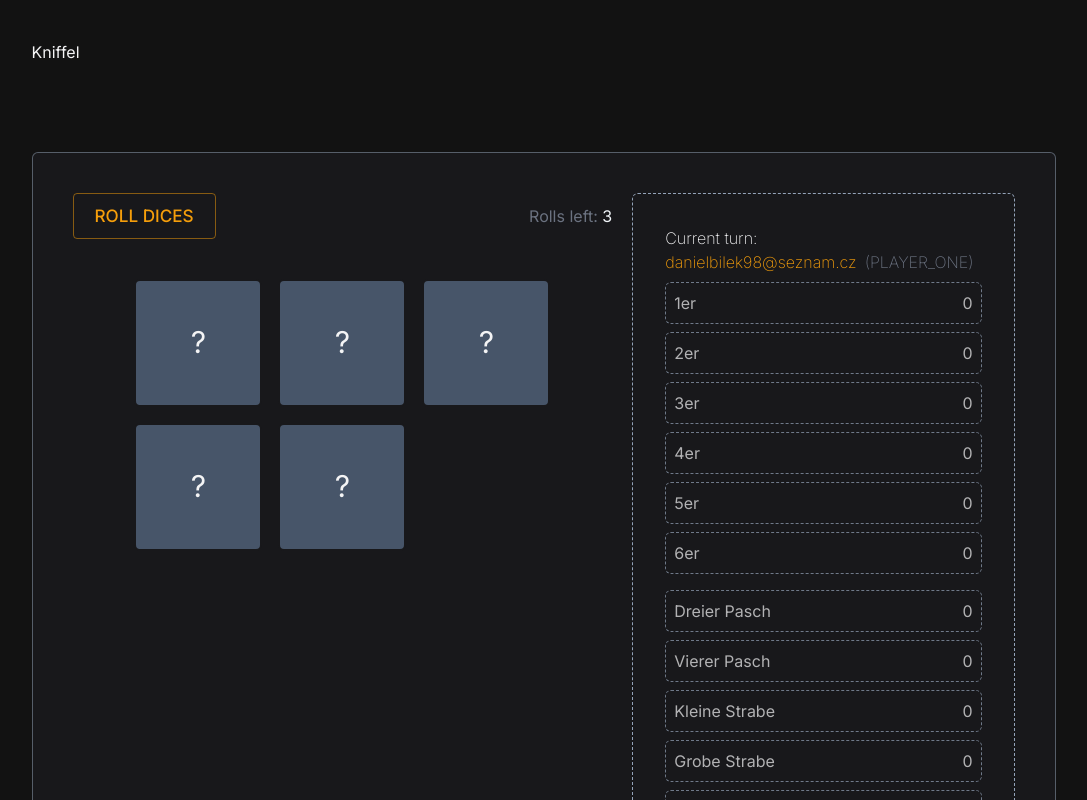
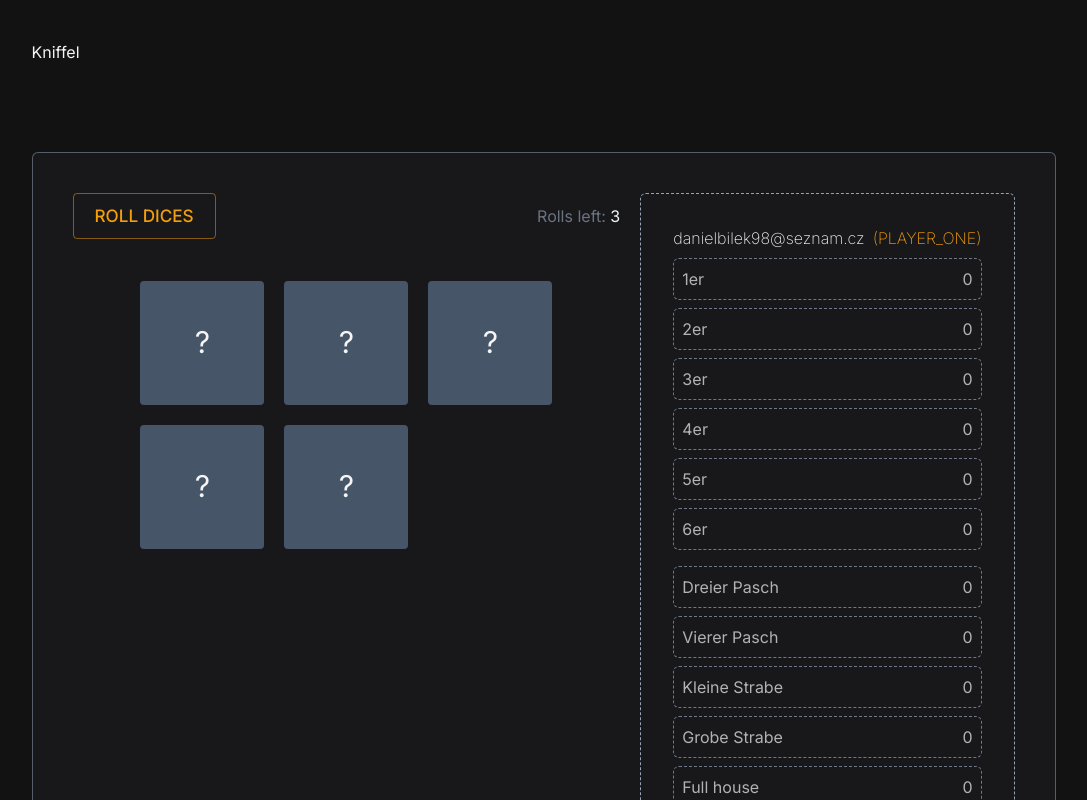
Before and after one commit to dvenomb98/kniffel, a Next.js app: page / in a window 1280 px wide. Shown: the top 800 px of the page, without its empty margins (116-1203 px from the left). Built offline with nearby package versions, Linux system fonts and the light colour scheme.

Commit message:
added some shit

```diff
--- a/src/components/game/Game.tsx
+++ b/src/components/game/Game.tsx
@@ -23,7 +23,7 @@ const Game: FC = () => {
 
 
 	useEffect(() => {
-		if(gameState === GameState.FINISHED) {
+		if(gameState === GameState.FINISHED && !gameValues.player_one.final_score && !gameValues.player_two.final_score) {
 			dispatch({type: ActionTypes.CALCULATE_SCORE})
 		}
 	}, [gameState])
--- a/src/components/game/atoms/ScoreList.tsx
+++ b/src/components/game/atoms/ScoreList.tsx
@@ -17,15 +17,13 @@ interface ScoreListProps {
 	value: PossibleValue;
 	object_key: ScoreKeys;
 	layer: Layer;
-	currentPlayer: Player
+	currentPlayer: Player;
 }
 
 const ScoreList: FC<ScoreListProps> = ({ title, value, object_key, layer, currentPlayer }) => {
-	const { gameValues, dispatch} = useGameContext();
+	const { gameValues, dispatch } = useGameContext();
 	const { possibleScores, rollsLeft } = gameValues;
 	const isCancelled = value === "canceled";
-
-
 
 	const addScore = useMemo(
 		() => canAddScore(object_key, possibleScores, layer, currentPlayer),
@@ -38,7 +36,6 @@ const ScoreList: FC<ScoreListProps> = ({ title, value, object_key, layer, curren
 			: possibleScores.bottom_layer[object_key as BottomLayerKeys];
 	}, [possibleScores, currentPlayer, layer]);
 
-	// FIX CAN CANCEL SCORE DOESNT DISPLAY
 	const canCancelScore = !addScore && !correctLayerScoreValue && !rollsLeft && !value;
 
 	const handleAddScore = () => {
@@ -60,9 +57,12 @@ const ScoreList: FC<ScoreListProps> = ({ title, value, object_key, layer, curren
 			className={classNames(
 				"flex items-center gap-2 justify-between border p-2 transition-all ease-in-out bg-neutral-dark rounded-md ",
 				addScore
-					? "text-primary-gold-light opacity-100 border-primary-gold-light border-solid hover:border-primary-gold  cursor-pointer"
+					? "text-primary-gold-light opacity-100 border-primary-gold-light border-solid hover:border-primary-gold"
+					: canCancelScore
+					? "border-primary-error-light hover:border-primary-error"
 					: "border-secondary border-dashed opacity-70",
-				canCancelScore && "border-primary-error-light hover:border-primary-error"
+
+				(canCancelScore || addScore) && "cursor-pointer"
 			)}
 		>
 			<span className="flex items-center gap-2">
--- a/src/components/game/gameStats/StatsBar.tsx
+++ b/src/components/game/gameStats/StatsBar.tsx
@@ -1,22 +1,46 @@
 import React, { FC } from "react";
-import { useGameContext } from "@/context/game/GameContext";
 import UpperLayerScore from "./UpperLayerScore";
 import BottomLayerScore from "./BottomLayerScore";
-import { Player } from "@/types/game/types";
+import { GameState, Player } from "@/types/game/types";
+import { useGameContext } from "@/context/game/GameContext";
+import classNames from "classnames";
 
 interface StatsBarProps {
-	currentPlayer: Player
-
+	currentPlayer: Player;
 }
 
-const StatsBar: FC<StatsBarProps> = ({currentPlayer}) => {
+const StatsBar: FC<StatsBarProps> = ({ currentPlayer }) => {
+	const { gameValues } = useGameContext();
+
+	const isWinner = gameValues?.winner === currentPlayer.order;
+	const gameEnded = gameValues.gameState === GameState.FINISHED;
 
 	return (
-		<div className="flex flex-col gap-2 basis-1/4  p-8 border border-dashed justify-between border-secondary rounded-md">
-			<p className="font-light">
-				Current turn: <span className="text-primary-gold">{currentPlayer.name}</span>
-				<span className="text-primary-gray mx-2">{`(${currentPlayer.order})`}</span>
-			</p>
+		<div
+			className={classNames(
+				"flex flex-col gap-2 basis-1/4 p-8 border justify-between rounded-md",
+				isWinner ? "border-primary-gold border-solid" : "border-secondary border-dashed"
+			)}
+		>
+			<div className="font-light flex">
+				<p className="flex gap-2">
+					{currentPlayer.name}
+					<span className="text-primary-gold">{`(${currentPlayer.order})`}</span>
+				</p>
+			</div>
+			{!!gameEnded && !!currentPlayer.final_score && (
+				<div>
+					<p className="flex gap-2">
+						Bonus score: <span className="text-primary-gold">{currentPlayer.bonus_score || 0}</span>
+					</p>
+					<p className="flex gap-2">
+						Final score: <span className="text-primary-gold">{currentPlayer.final_score}</span>
+					</p>
+					<p className={classNames(isWinner ? "text-primary-gold" : "text-secondary")}>
+						{isWinner ? "Winner" : "Looser"}
+					</p>
+				</div>
+			)}
 
 			<div className="flex flex-col gap-4">
 				<UpperLayerScore currentPlayer={currentPlayer} />
--- a/src/components/game/gameStats/UpperLayerScore.tsx
+++ b/src/components/game/gameStats/UpperLayerScore.tsx
@@ -2,8 +2,9 @@
 import React, { FC } from "react";
 import ScoreList from "../atoms/ScoreList";
 import ScoreLayout from "../layouts/ScoreLayout";
-import { useGameContext } from "@/context/game/GameContext";
 import { Player } from "@/types/game/types";
+
+
 
 interface UpperLayerScoreProps {
 	currentPlayer: Player
--- a/src/config/game/config.ts
+++ b/src/config/game/config.ts
@@ -34,6 +34,7 @@ export const initialPlayerOneStats: Player = {
 	order: PlayerTurn.PLAYER_ONE,
 	stats: initialScore,
 	final_score: 0,
+	bonus_score: 0
 };
 
 export const initialPlayerTwoStats: Player = {
@@ -41,6 +42,7 @@ export const initialPlayerTwoStats: Player = {
 	order: PlayerTurn.PLAYER_TWO,
 	stats: initialScore,
 	final_score: 0,
+	bonus_score: 0
 };
 
 export const initialGameValues: GameType = {
@@ -51,5 +53,6 @@ export const initialGameValues: GameType = {
 	rollsLeft: 3,
 	possibleScores: initialScore,
 	gameState: GameState.IN_PROGRESS,
-	round: 1
+	round: 1,
+	winner: undefined
 };
--- a/src/context/game/GameContext.tsx
+++ b/src/context/game/GameContext.tsx
@@ -2,9 +2,9 @@ import {
 	initialGameValues,
 	initialPlayerOneStats,
 } from "@/config/game/config";
-import {  GameType, Player, PlayerTurn } from "@/types/game/types";
+import {  GameState, GameType, Player, PlayerTurn } from "@/types/game/types";
 import { Action, gameReducer } from "@/utils/game/gameReducer";
-import React, { createContext, useReducer, useContext, ReactNode } from "react";
+import React, { createContext, useReducer, useContext, ReactNode, useMemo } from "react";
 
 interface GameProviderProps {
 	children: ReactNode;
--- a/src/types/game/types.ts
+++ b/src/types/game/types.ts
@@ -51,6 +51,7 @@ export interface Player {
     order: PlayerTurn
     stats: GameStats
     final_score: number
+    bonus_score: number
 }
 
 
@@ -69,4 +70,5 @@ export interface GameType {
     possibleScores: PossibleScore
     gameState: GameState
     round: number
+    winner?: PlayerTurn
 }
--- a/src/utils/game/gameReducer.ts
+++ b/src/utils/game/gameReducer.ts
@@ -9,7 +9,6 @@ import {
 } from "@/types/game/types";
 import { calculateFinalScore, calculatePossibleScores, generateNewDie } from "./gameUtils";
 import { initialDice, initialScore } from "@/config/game/config";
-import { AcceptedPlugin } from "postcss";
 
 // Define action types
 export enum ActionTypes {
@@ -131,8 +130,9 @@ export const gameReducer = (state: GameType, action: Action) => {
 
 			return {
 				...state,
-				player_one: { ...player_1, final_score: player_one_final_score },
-				player_two: { ...player_2, final_score: player_two_final_score },
+				player_one: { ...player_1, final_score: player_one_final_score.final_score, bonus_score: player_one_final_score.bonus_points },
+				player_two: { ...player_2, final_score: player_two_final_score.final_score, bonus_score: player_two_final_score.bonus_points },
+				winner: player_one_final_score.final_score > player_two_final_score.final_score ? PlayerTurn.PLAYER_ONE : PlayerTurn.PLAYER_TWO
 			};
 
 		default:
--- a/src/utils/game/gameUtils.ts
+++ b/src/utils/game/gameUtils.ts
@@ -1,4 +1,4 @@
-import { BottomLayerKeys, Die, GameStats, Layer, Player, PossibleScore, ScoreKeys, UpperLayerKeys } from "@/types/game/types";
+import { BottomLayer, BottomLayerKeys, Die, GameStats, Layer, Player, PossibleScore, ScoreKeys, UpperLayer, UpperLayerKeys } from "@/types/game/types";
 import { nanoid } from "nanoid";
 
 const isUpperLayerKey = (key: ScoreKeys): key is UpperLayerKeys => {
@@ -8,8 +8,6 @@ const isUpperLayerKey = (key: ScoreKeys): key is UpperLayerKeys => {
 const isBottomLayerKey = (key: ScoreKeys): key is BottomLayerKeys => {
 	return ['dreier_pasch', 'vierer_pasch', 'kleine', 'grobe', 'full_house', 'kniffel', 'chance'].includes(key);
 };
-
-
 
 export const hasAtLeastNOfAKind = (n: number, counts: { [key: number]: number }): boolean => {
 	return Object.values(counts).some((count) => count >= n);
@@ -121,19 +119,31 @@ export const calculatePossibleScores = (dice: Die[]) => {
 	return { upper_layer, bottom_layer };
 };
 
-export const calculateFinalScore = (playerStats: GameStats) => {
-	let totalScore = 0;
+export const calculateFinalScore = (playerStats: GameStats): {final_score: number, bonus_points: number} => {
+	let final_score = 0;
+	let bonus_points = 0;
+	let upperLayerTotal = 0
 
-	for (const layer in playerStats) {
-	  if (playerStats.hasOwnProperty(layer)) {
-		const stats = playerStats[layer];
-		for (const scoreType in stats) {
-		  if (stats.hasOwnProperty(scoreType) && stats[scoreType] !== "canceled") {
-			totalScore += stats[scoreType];
-		  }
+	for (const layerKey in playerStats) {
+		if (playerStats.hasOwnProperty(layerKey)) {
+			const layer = playerStats[layerKey as keyof GameStats];
+			for (const key in layer) {
+				if (layer.hasOwnProperty(key) && typeof layer[key as keyof (UpperLayer | BottomLayer)] === "number") {
+					final_score += layer[key as keyof (UpperLayer | BottomLayer)];
+				}
+			}
+		}
+	}
+	for (const key in playerStats.upper_layer) {
+		const score = playerStats.upper_layer[key as keyof UpperLayer];
+		if (typeof score === "number") {
+		  upperLayerTotal += score;
 		}
 	  }
-	}
-	return totalScore;
 
+	  if (upperLayerTotal >= 63) {
+		bonus_points += 35;
+	  }
+
+	return { final_score: final_score + bonus_points, bonus_points };
 }
```
